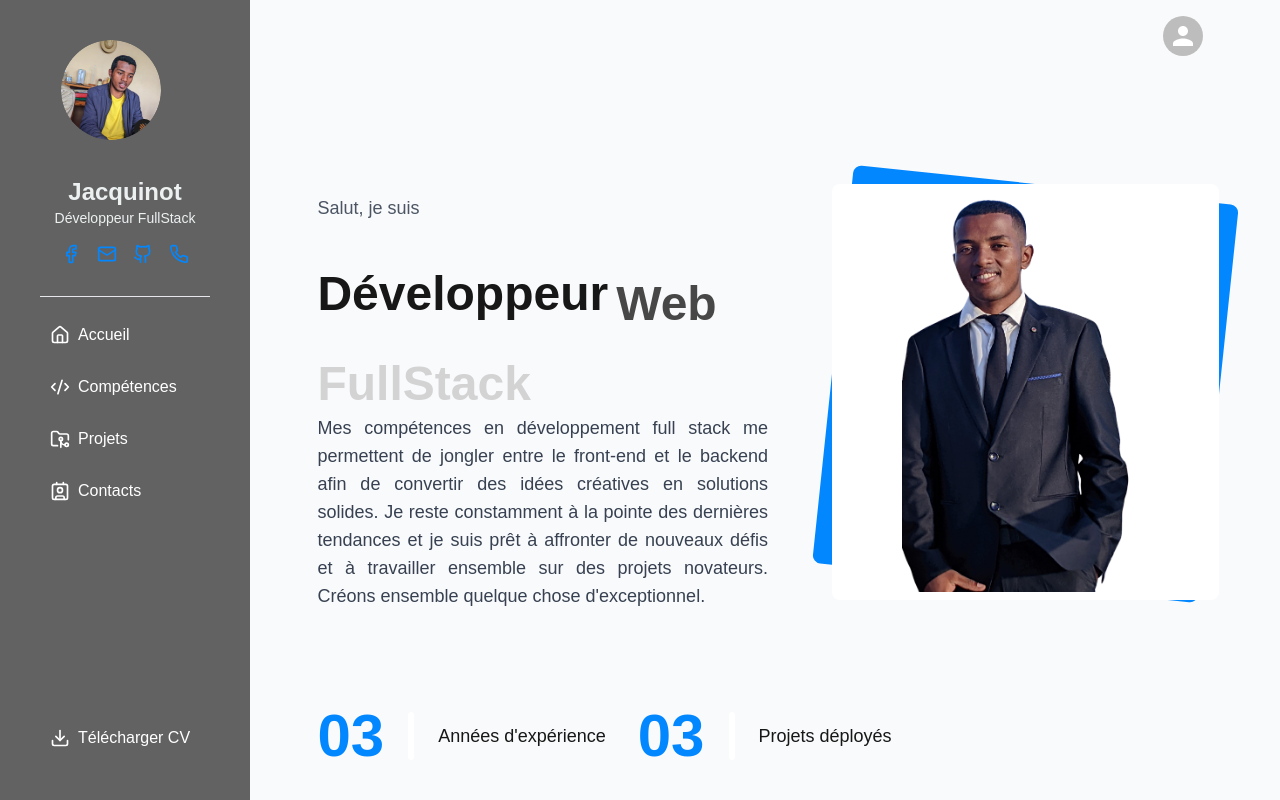
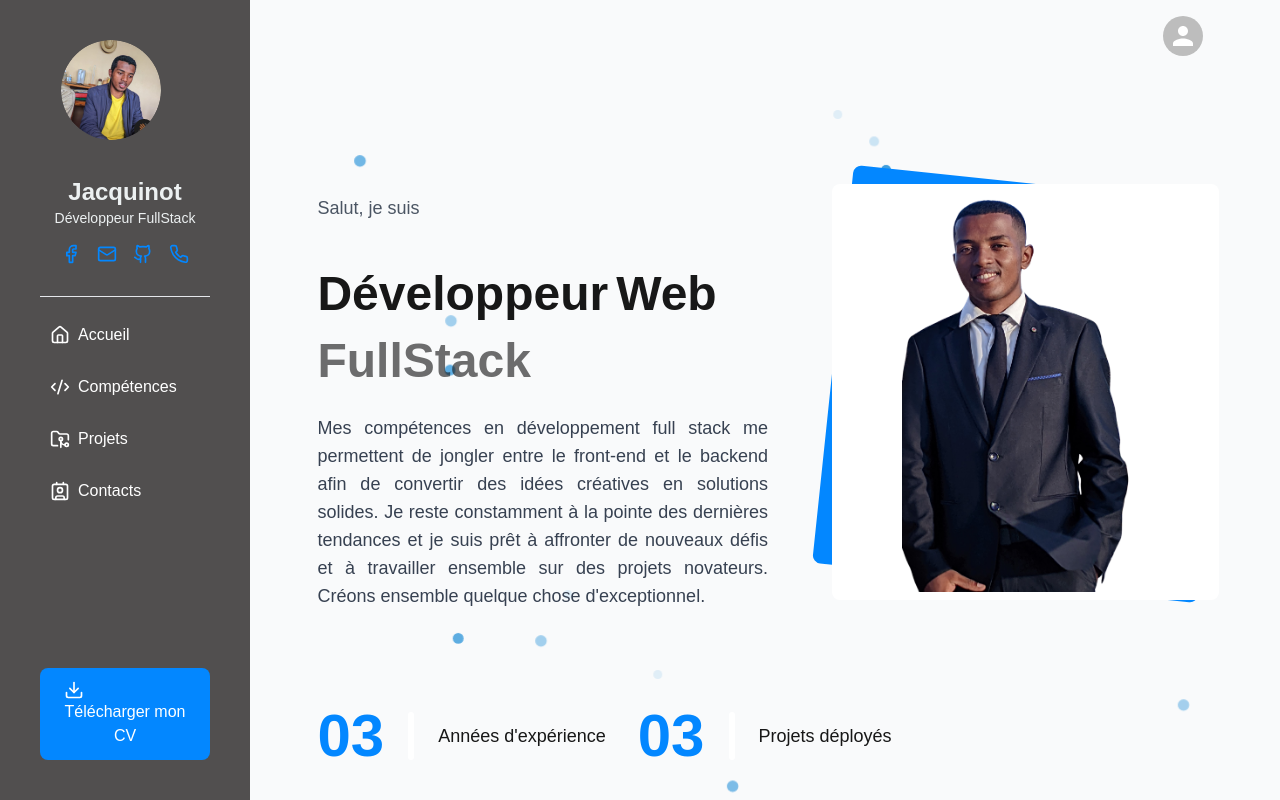
Before and after one commit to HiQaody/HiQaody.github.io, a Next.js app: page / in a window 1280 px wide. Built offline with nearby package versions, Linux system fonts and the light colour scheme.

Commit message:
first commit

```diff
--- a/app/components/Loading.tsx
+++ b/app/components/Loading.tsx
@@ -1,54 +1,127 @@
-'use client'
-import { motion } from "framer-motion-3d";
-import { Canvas } from "@react-three/fiber";
-import { Sphere } from "@react-three/drei";
-import { useState, useEffect } from "react";
+import React from "react";
+import { motion } from "framer-motion";
 
-const Loading = () => {
-    const [isLoading, setIsLoading] = useState(true);
+const AppLoading = () => {
+    // Variantes d'animation pour les éléments
+    const containerVariants = {
+        animate: {
+            transition: {
+                staggerChildren: 0.2
+            }
+        }
+    };
 
-    useEffect(() => {
-        const timer = setTimeout(() => setIsLoading(false), 3000); // Simule un délai de chargement
-        return () => clearTimeout(timer);
-    }, []);
+    const blockVariants = {
+        initial: {
+            opacity: 0,
+            y: 20
+        },
+        animate: {
+            opacity: 1,
+            y: 0,
+            transition: {
+                duration: 0.8,
+                ease: "easeOut"
+            }
+        }
+    };
 
-    if (!isLoading) return null;
+    const barVariants = {
+        animate: {
+            scaleX: [0, 1],
+            transition: {
+                duration: 1.5,
+                ease: "easeInOut",
+                repeat: Infinity
+            }
+        }
+    };
 
     return (
-        <div className="loading-container">
-            <Canvas>
-                <motion.group
-                    animate={{
-                        rotateY: [0, Math.PI * 2],
-                        rotateX: [0, Math.PI],
-                    }}
-                    transition={{
-                        duration: 3,
-                        repeat: Infinity,
-                        ease: "linear",
-                    }}
+        <div className="fixed inset-0 bg-gray-50 dark:bg-gray-900 flex items-center justify-center">
+            <div className="particle-container">
+                {/* Static Particles */}
+                <div className="particle"></div>
+                <div className="particle"></div>
+                <div className="particle"></div>
+                <div className="particle"></div>
+                <div className="particle"></div>
+                <div className="particle"></div>
+                <div className="particle"></div>
+                <div className="particle"></div>
+                <div className="particle"></div>
+                <div className="particle"></div>
+                <div className="particle"></div>
+            </div>
+            <motion.div
+                className="flex flex-col items-center"
+                variants={containerVariants}
+                initial="initial"
+                animate="animate"
+            >
+                {/* Logo Block */}
+                <motion.div
+                    variants={blockVariants}
+                    className="mb-8"
                 >
-                    <Sphere args={[1, 32, 32]} scale={1.5}>
-                        <meshStandardMaterial color="lightblue" />
-                    </Sphere>
-                </motion.group>
-            </Canvas>
-            <style jsx>{`
-        .loading-container {
-          position: fixed;
-          top: 0;
-          left: 0;
-          width: 100vw;
-          height: 100vh;
-          display: flex;
-          align-items: center;
-          justify-content: center;
-          background-color: rgba(0, 0, 0, 0.8);
-          z-index: 1000;
-        }
-      `}</style>
+                    <div
+                        className="w-16 h-16 bg-gradient-to-tr from-blue-600 to-purple-600 rounded-xl shadow-xl flex items-center justify-center">
+                        <svg
+                            className="w-10 h-10 text-white"
+                            fill="none"
+                            viewBox="0 0 24 24"
+                            stroke="currentColor"
+                        >
+                            <path
+                                strokeLinecap="round"
+                                strokeLinejoin="round"
+                                strokeWidth={2}
+                                d="M9.75 17L9 20l-1 1h8l-1-1-.75-3M3 13h18M5 17h14a2 2 0 002-2V5a2 2 0 00-2-2H5a2 2 0 00-2 2v10a2 2 0 002 2z"
+                            />
+                        </svg>
+                    </div>
+                </motion.div>
+
+                {/* Loading Text */}
+                <motion.div
+                    variants={blockVariants}
+                    className="text-gray-800 dark:text-gray-200 text-xl font-medium mb-6"
+                >
+                    Chargement de l&apos;application
+                </motion.div>
+
+                {/* Loading Bar Container */}
+                <motion.div
+                    variants={blockVariants}
+                    className="w-64 h-1 bg-gray-200 dark:bg-gray-700 rounded-full overflow-hidden"
+                >
+                    {/* Animated Bar */}
+                    <motion.div
+                        className="h-full bg-gradient-to-r from-blue-600 to-purple-600"
+                        variants={barVariants}
+                        animate="animate"
+                        style={{originX: 0}}
+                    />
+                </motion.div>
+
+                {/* Loading Status */}
+                <motion.div
+                    variants={blockVariants}
+                    className="mt-4 text-sm text-gray-600 dark:text-gray-400"
+                >
+                    Préparation de votre espace de travail...
+                </motion.div>
+            </motion.div>
+
+            {/* Background Decorative Elements */}
+            <div className="absolute inset-0 overflow-hidden pointer-events-none">
+                <div
+                    className="absolute top-0 left-0 w-64 h-64 bg-blue-600/5 rounded-full -translate-x-1/2 -translate-y-1/2"/>
+                <div
+                    className="absolute bottom-0 right-0 w-96 h-96 bg-purple-600/5 rounded-full translate-x-1/2 translate-y-1/2"/>
+            </div>
         </div>
     );
 };
 
-export default Loading;
+export default AppLoading;
--- a/app/components/Sidebar.tsx
+++ b/app/components/Sidebar.tsx
@@ -3,6 +3,7 @@ import React, { useState } from 'react';
 import BtnNavLink from "@/app/components/BtnNavLink";
 import Image from "next/image";
 import Jacquinot from "@/app/assets/images/Pub/Group 1.png";
+
 import {
     Home,
     Code2,
@@ -23,6 +24,13 @@ const Sidebar = () => {
     const toggleSidebar = () => {
         setIsOpen(!isOpen);
     };
+
+    function handleDownloadCV() {
+        const link = document.createElement('a');
+        link.href = '/cv/cv.pdf';
+        link.download = 'Jacquinot_CV.pdf';
+        link.click();
+    }
 
     return (
         <>
@@ -130,11 +138,13 @@ const Sidebar = () => {
 
                 {/* Bouton CV */}
                 <div className="p-4 w-full">
-                    <BtnNavLink
-                        scrollTo="cv"
-                        icon={<Download className="w-5 h-5"/>}
-                        label="Télécharger CV"
-                    />
+                    <button
+                        onClick={handleDownloadCV}
+                        className="mt-8 px-6 py-3 text-white bg-primary rounded-lg hover:bg-primary-dark transition-colors"
+                    >
+                        <Download className="w-5 h-5 mr-2"/>
+                        Télécharger mon CV
+                    </button>
                 </div>
             </div>
         </>
--- a/app/components/Title.jsx
+++ b/app/components/Title.jsx
@@ -1,19 +1,59 @@
-import React from 'react';
+'use client';
+import React, {useEffect} from 'react';
 import MA from "../assets/images/Pub/photo 1.png";
 import Image from "next/image";
 import AnimatedTitle from "@/app/components/AnimatedTitle";
 
 function Title() {
+    useEffect(() => {
+        const particleContainer = document.querySelector(".particle-container");
+
+        const createParticle = () => {
+            const particle = document.createElement("div");
+            particle.classList.add("particle");
+            particle.style.left = `${Math.random() * 100}%`;
+            particle.style.top = `${Math.random() * 100}%`;
+
+            // Append the particle to the container
+            particleContainer?.appendChild(particle);
+
+            // Remove the particle after animation
+            setTimeout(() => {
+                particle.remove();
+            }, 3000); // match the duration of the animation
+        };
+
+        // Create particles at intervals
+        const interval = setInterval(createParticle, 200);
+
+        // Cleanup particles after component unmounts
+        return () => clearInterval(interval);
+    }, []);
     return (
-        <div className="flex-grow flex items-center h-screen">
-            <div className="flex flex-col lg:flex-row gap-8 lg:gap-16 w-full">
+        <div className="flex-grow flex items-center h-screen relative overflow-hidden">
+            {/* Particle effect container */}
+            <div className="particle-container">
+                {/* Static Particles */}
+                <div className="particle"></div>
+                <div className="particle"></div>
+                <div className="particle"></div>
+                <div className="particle"></div>
+                <div className="particle"></div>
+                <div className="particle"></div>
+                <div className="particle"></div>
+                <div className="particle"></div>
+                <div className="particle"></div>
+                <div className="particle"></div>
+                <div className="particle"></div>
+            </div>
+            <div className="flex flex-col lg:flex-row gap-8 lg:gap-16 w-full relative z-10">
                 {/* Text and Description Section */}
                 <div className="w-full lg:w-1/2 flex flex-col ">
                     <div className="space-y-6 lg:space-y-12">
                         {/* Introduction */}
                         <span className="text-lg text-gray-600 dark:text-gray-300">
-                        Salut, je suis
-                    </span>
+                            Salut, je suis
+                        </span>
 
                         <AnimatedTitle />
 
@@ -26,7 +66,7 @@ function Title() {
                                 pointe des dernières
                                 tendances et je suis prêt à affronter de nouveaux défis et à travailler ensemble sur des
                                 projets novateurs.
-                                Créons ensemble quelque chose d'exceptionnel.
+                                Créons ensemble quelque chose d&apos;exceptionnel.
                             </p>
                         </div>
                     </div>
@@ -37,7 +77,7 @@ function Title() {
                             <span className="text-4xl sm:text-5xl lg:text-6xl font-bold text-primary">03</span>
                             <div className="h-12 w-1.5 bg-white rounded-full mx-2"></div>
                             <span className="text-sm sm:text-base lg:text-lg whitespace-nowrap">
-                                Années d'expérience
+                                Années d&apos;expérience
                             </span>
                         </div>
 
--- /dev/null
+++ b/app/declarations.d.ts
@@ -0,0 +1,5 @@
+// declarations.d.ts
+declare module '*.pdf' {
+    const value: string;
+    export default value;
+}
--- a/app/globals.css
+++ b/app/globals.css
@@ -1,25 +1,110 @@
 @tailwind base;
 @tailwind components;
 @tailwind utilities;
-
 :root {
-  --background: #ffffff;
-  --foreground: #171717;
+  --background: #ffffff;  /* Light Mode Background */
+  --foreground: #171717;  /* Light Mode Foreground (Text) */
+  --particle-color: #3498db; /* Light Mode Particle Color */
 }
 
 @media (prefers-color-scheme: dark) {
   :root {
-    --background: #1E1E1E;
-    --foreground: #ededed;
+    --background: #1E1E1E;  /* Dark Mode Background */
+    --foreground: #ededed;  /* Dark Mode Foreground (Text) */
+    --particle-color: #9b59b6; /* Dark Mode Particle Color */
   }
-
 }
 
+/* Global Body Styling */
 body {
   color: var(--foreground);
   background: var(--background);
   font-family: Arial, Helvetica, sans-serif;
+  overflow: hidden;
+  margin: 0;
+  padding: 0;
+  height: 100vh;
+  position: relative;
 }
+
+/* Particle Effect */
+@keyframes particleMove {
+  0% {
+    opacity: 1;
+    transform: translate3d(0, 0, 0) scale(1);
+  }
+  50% {
+    opacity: 0.5;
+    transform: translate3d(50px, 100px, 0) scale(1.2);
+  }
+  100% {
+    opacity: 0;
+    transform: translate3d(-50px, -100px, 0) scale(0.8);
+  }
+}
+
+/* Particle Styles */
+.particle {
+  position: absolute;
+  width: 10px;
+  height: 10px;
+  border-radius: 50%;
+  background-color: var(--particle-color);
+  animation: particleMove 3s infinite ease-in-out;
+  pointer-events: none;
+}
+
+.particle:nth-child(odd) {
+  animation-duration: 4s;
+}
+
+.particle:nth-child(even) {
+  animation-duration: 3s;
+}
+
+/* Add random positions for each particle */
+.particle:nth-child(1) {
+  top: 20%;
+  left: 10%;
+}
+.particle:nth-child(2) {
+  top: 50%;
+  left: 70%;
+}
+.particle:nth-child(3) {
+  top: 30%;
+  left: 80%;
+}
+.particle:nth-child(4) {
+  top: 80%;
+  left: 40%;
+}
+.particle:nth-child(5) {
+  top: 60%;
+  left: 20%;
+}
+.particle:nth-child(6) {
+  top: 10%;
+  left: 60%;
+}
+.particle:nth-child(7) {
+  top: 40%;
+  left: 90%;
+}
+.particle:nth-child(8) {
+  top: 70%;
+  left: 30%;
+}
+
+.particle-container {
+  position: absolute;
+  top: 0;
+  left: 0;
+  width: 100%;
+  height: 100%;
+  pointer-events: none;
+}
+
 
 @layer utilities {
   .text-balance {
@@ -44,7 +129,7 @@ body {
     justify-content: space-between;
     align-items: center;
     padding: 1.5rem;
-    background-color: #626262;
+    background-color: #514F4F;
     color: #ecf0f1;
   }
 
--- a/app/layout.tsx
+++ b/app/layout.tsx
@@ -1,29 +1,50 @@
-import type {Metadata} from "next";
+'use client';
 import "./globals.css";
-import React from "react";
+import React, {Suspense, useEffect, useState} from "react";
 import Sidebar from "@/app/components/Sidebar";
 import Header from "@/app/components/Header";
+import Loading from "@/app/components/Loading";
 
-export const metadata: Metadata = {
-    title: "HiQaody",
-    description: "Generated by create next app",
-};
+
 export default function RootLayout({
                                        children,
                                    }: Readonly<{
     children: React.ReactNode;
 }>) {
+    const [isLoading, setIsLoading] = useState<boolean>(true);
+
+    useEffect(() => {
+        // Simulate loading (this could be replaced with actual data fetching)
+        setTimeout(() => setIsLoading(false), 3000); // Simulated loading delay (3 seconds)
+    }, []);
+
+
+    if (isLoading) {
+        return (
+            <html lang="en">
+            <body className="dark:text-white">
+            <div style={{ display: "flex", justifyContent: "center", alignItems: "center", height: "100vh" }}>
+                <Loading />
+            </div>
+            </body>
+            </html>
+        );
+    }
+
+
     return (
         <html lang="en" className="h-full">
         <body className="dark:text-white bg-gray-50 dark:bg-gray-900 h-full overflow-hidden">
         <div className="flex h-screen">
             {/* Sidebar - rétractable sur petit écran */}
-            <aside className="lg:w-64 flex-shrink-0">
+            <aside className="lg:w-64 flex-shrink-0 md:z-20">
                 <Sidebar/>
             </aside>
 
             {/* Main Content Wrapper - fixed height, non-scrollable */}
             <main className="flex-grow flex flex-col h-screen overflow-auto">
+                {/* 3D Animated Background */}
+                <div className="absolute inset-0 bg-animated z-0"></div>
                 {/* Header - fixed position */}
                 <div className="flex-shrink-0 px-4 sm:px-8 md:px-16 lg:px-[6%] py-2 lg:py-0">
                     <Header title="" text=""/>
@@ -33,7 +54,9 @@ export default function RootLayout({
                 <div className="flex-grow overflow-auto px-4 sm:px-8 md:px-16 lg:px-[6%] ">
                     <div className="container mx-auto">
                         <div className="py-2">
-                            {children}
+                            <Suspense fallback={<Loading />}>
+                                {children}
+                            </Suspense>
                         </div>
                     </div>
                 </div>
--- a/app/page.tsx
+++ b/app/page.tsx
@@ -3,7 +3,6 @@ import React from "react";
 import {motion} from "framer-motion";
 import Title from "@/app/components/Title";
 import Cube from "@/app/components/Cube";
-import PC3D from "@/app/components/PC3D";
 
 export default function Home() {
     return (
@@ -19,10 +18,10 @@ export default function Home() {
                 <Title/>
             </div>
             <div id="cube">
-                <Cube/>
+
             </div>
             <div className="flex items-center justify-center h-screen" id="mandatement">
-                <h1>test</h1>
+                <Cube />
             </div>
         </motion.div>
     );
```
Also changed, not shown: 1 other file (tests, documents, lock files or other folders).
